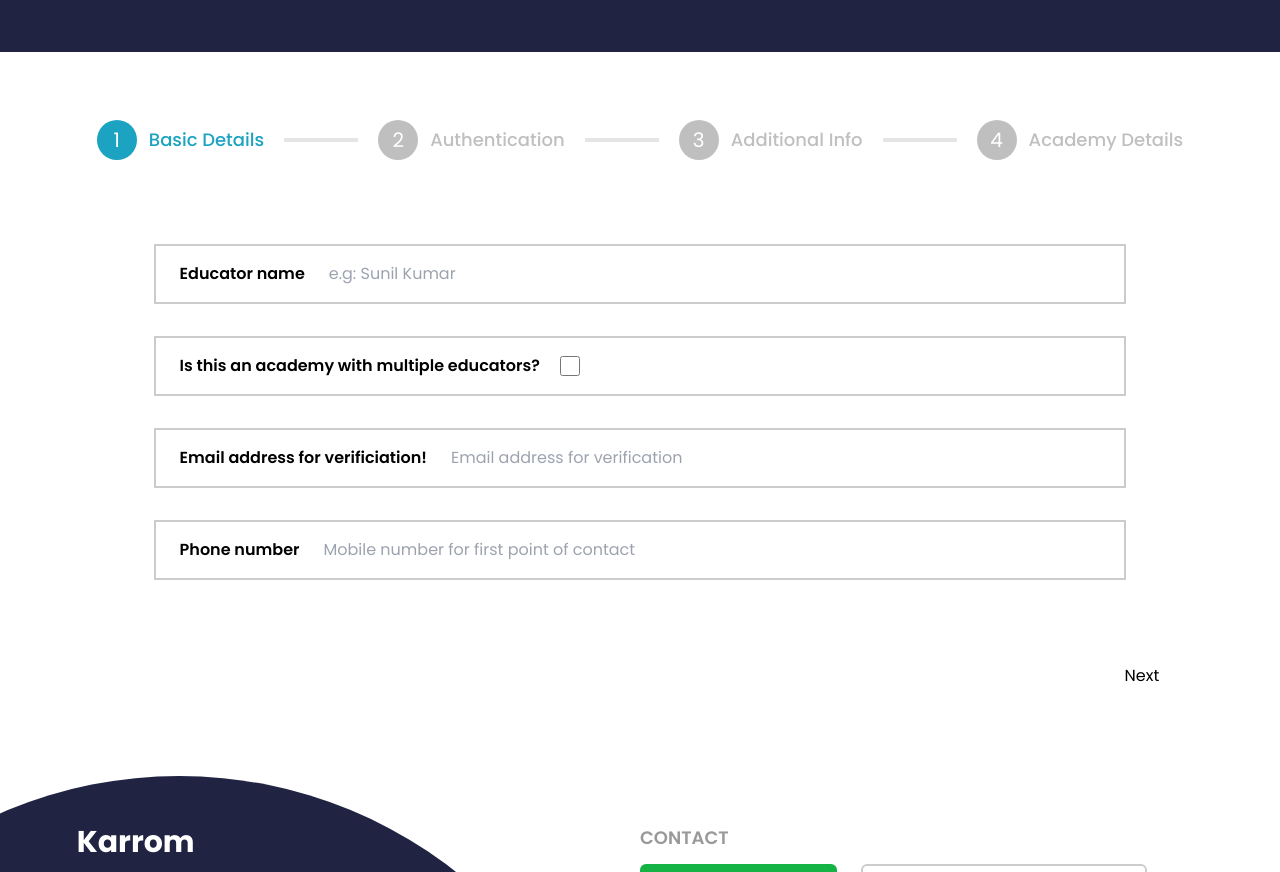
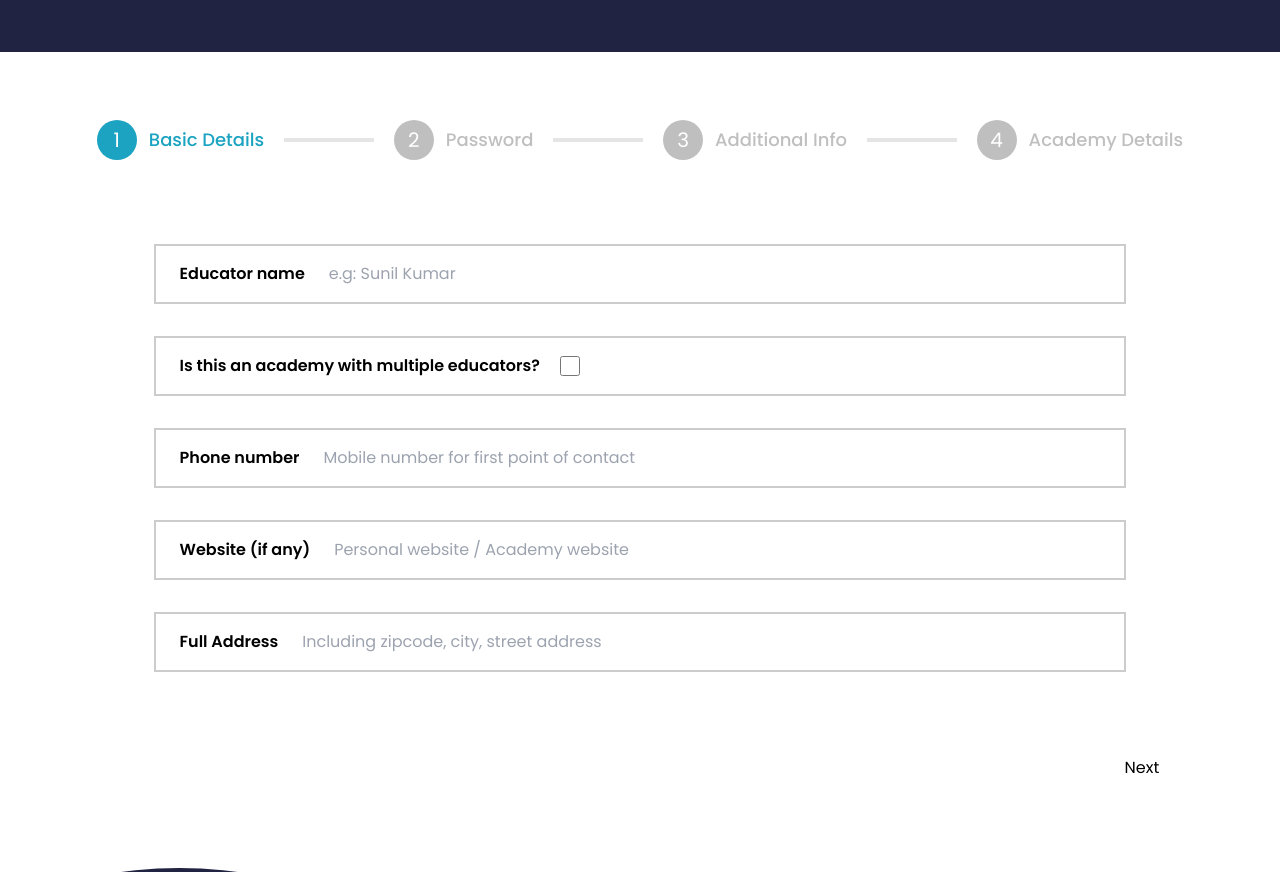
Before and after one commit to Karrom-Ed-Tech/educator-web-client, a React (Vite) app: page /register in a window 1280 px wide. Shown: the part 420-1292 px from the top of the page. Built offline with nearby package versions, Linux system fonts and the light colour scheme; some icons are missing.

Commit message:
Fix form update error and update form fields

```diff
--- a/src/pages/RegisterPage/components/RegistrationForm.tsx
+++ b/src/pages/RegisterPage/components/RegistrationForm.tsx
@@ -1,4 +1,10 @@
-import { FormEventHandler, ReactNode, useRef, useState } from "react";
+import {
+  FormEventHandler,
+  ReactNode,
+  useEffect,
+  useRef,
+  useState,
+} from "react";
 import RegistrationInput, { RegistrationInputProps } from "./RegistrationInput";
 import MaterialIcon from "../../../common/MaterialIcon";
 import { twMerge } from "tailwind-merge";
@@ -11,7 +17,7 @@ const formSteps: { title: string; inputs: RegistrationInputProps[] }[] = [
         name: "name",
         title: "Educator name",
         placeholder: "e.g: Sunil Kumar",
-        constraints: { minLength: 5 }
+        constraints: { minLength: 5 },
       },
       {
         name: "isAcademy",
@@ -20,29 +26,44 @@ const formSteps: { title: string; inputs: RegistrationInputProps[] }[] = [
         optional: true,
       },
       {
-        name: "email",
-        title: "Email address for verificiation!",
-        placeholder:"Email address for verification",
-        type: "email"
-
-      },
-      {
         name: "mobile",
         title: "Phone number",
         placeholder: "Mobile number for first point of contact",
-        constraints: { pattern: `^(0|91)?[6-9][0-9]{9}$` }
+        constraints: { pattern: `^(0|91|\\+91)?[6-9][0-9]{9}$` },
+      },
+      {
+        name: "website",
+        title: "Website (if any)",
+        placeholder: "Personal website / Academy website",
+        type: "url",
+      },
+      {
+        name: "address",
+        title: "Full Address",
+        placeholder: "Including zipcode, city, street address",
+        constraints: {
+          minLength: 15,
+        },
+        type: "string",
       },
     ],
   },
   {
-    title: "Authentication",
+    title: "Password",
     inputs: [
       {
-        name: "verification",
-        placeholder: "e.g: 123456",
-        type:"number",
-        title: "Enter the verification code you received from us!",
-        constraints: { min: 100000, max: 999999},
+        name: "email",
+        title: "Email address for verificiation!",
+        placeholder: "Email address for verification",
+        type: "email",
+      },
+      {
+        name: "password",
+        placeholder: "Set a string password",
+        type: "password",
+        autoComplete: "password",
+        title: "Password",
+        constraints: { minLength: 6 },
         optional: true,
       },
     ],
@@ -51,27 +72,49 @@ const formSteps: { title: string; inputs: RegistrationInputProps[] }[] = [
     title: "Additional Info",
     inputs: [
       {
-        name: "profile-pic",
-        title: "Profile picture",
-        type:"file",
-        optional:false
+        name: "image",
+        title: "Display Picture",
+        type: "file",
+        constraints: { accept: "image/*" },
+        preview: true,
       },
       {
         name: "experience",
         title: "How many years of experience do you have ?",
-        type:"number",
+        type: "number",
         constraints: { min: 0, max: 100 },
       },
       {
+        name: "qualification",
+        title: "Your Qualification",
+        placeholder: "e.g: BSc Chemistry / BTech CSE",
+        type: "string",
+      },
+      {
         name: "degree",
-        title: "Upload your degree!",
+        title: "Upload proof of qualification (degree / certificate)",
         type: "file",
+        constraints: {
+          accept:
+            "image/jpeg,image/png,application/pdf,application/msword,image/x-eps",
+        },
       },
       {
         name: "affliation",
-        title: "Affiliation to any institute?",
+        title: "Specify any institute you are affiliated with [optional]",
+        placeholder: "e.g: IIT Delhi, Mumbai University",
+        optional: true,
       },
-
+      {
+        name: "affliationProof",
+        type: "file",
+        title: "Upload proof of affiliation (if any)",
+        constraints: {
+          accept:
+            "image/jpeg,image/png,application/pdf,application/msword,image/x-eps",
+        },
+        optional: true,
+      },
     ],
   },
   {
@@ -80,43 +123,43 @@ const formSteps: { title: string; inputs: RegistrationInputProps[] }[] = [
       {
         name: "name",
         title: "Name of the academy",
-        placeholder : "e.g: Eras Dance Academy",
+        placeholder: "e.g: Eras Dance Academy",
         constraints: { minLength: 5 },
       },
       {
         name: "Address Line 1",
         title: "Address Line 1",
-        placeholder : "e.g: 123, 4th Cross, 5th Main",
+        placeholder: "e.g: 123, 4th Cross, 5th Main",
         constraints: { minLength: 5 },
       },
       {
         name: "Address Line 2",
         title: "Address Line 2",
-        placeholder : "e.g: 123, 4th Cross, 5th Main",
+        placeholder: "e.g: 123, 4th Cross, 5th Main",
         constraints: { minLength: 5 },
       },
       {
         name: "City",
         title: "City",
-        placeholder : "e.g: Bangalore",
+        placeholder: "e.g: Bangalore",
         constraints: { minLength: 5 },
       },
       {
         name: "State",
         title: "State",
-        placeholder : "e.g: Karnataka",
+        placeholder: "e.g: Karnataka",
         constraints: { minLength: 5 },
       },
       {
         name: "Country",
         title: "Country",
-        placeholder : "e.g: India",
+        placeholder: "e.g: India",
         constraints: { minLength: 5 },
       },
       {
         name: "Pincode",
         title: "Pincode",
-        placeholder : "e.g: 560001",
+        placeholder: "e.g: 560001",
         constraints: { minLength: 5 },
       },
     ],
@@ -127,7 +170,7 @@ export default function RegistrationForm() {
   const [currentStep, setCurrentStep] = useState(0);
   const [formData, setFormData] = useState<object>({});
   const [errorCheckFlag, setErrorCheckFlag] = useState(false);
-  const [profilePic, setProfilePic] = useState<File | null>(null);
+  const [updateFlag, setUpdateFlag] = useState(true);
 
   const currentFormRef = useRef() as React.MutableRefObject<HTMLFormElement>;
 
@@ -146,6 +189,18 @@ export default function RegistrationForm() {
       }, 1);
     }
   }
+
+  useEffect(() => {
+    if (!updateFlag) {
+      setTimeout(() => {
+        setUpdateFlag(true);
+      }, 20);
+    }
+  }, [updateFlag]);
+
+  useEffect(() => {
+    setUpdateFlag(false);
+  }, [currentStep]);
 
   return (
     <form className="min-h-[50vh] flex flex-col p-page py-12">
@@ -201,40 +256,12 @@ export default function RegistrationForm() {
           );
         })}
       </div>
-
-      <form
-        ref={currentFormRef}
-        className="flex-1 flex flex-col items-stretch px-[6vw] gap-y-8 py-16"
-      >
-        {formSteps[currentStep].inputs.map((input, i) => {
-          if (input.name === "profile-pic") {
-            return (
-              <div key={i} className="flex flex-col items-center">
-                {profilePic ? (
-                  <img
-                    src={URL.createObjectURL(profilePic)}
-                    alt="Profile Picture"
-                    className="w-32 h-32 rounded-full object-cover mb-4"
-                  />
-                ) : (
-                  <div className="w-32 h-32 bg-gray-300 rounded-full mb-4" />
-                )}
-                <RegistrationInput
-                  errorCheckFlag={errorCheckFlag}
-                  value={(formData as any)[input.name]}
-                  {...input}
-                  onChange={(event) => {
-                    setProfilePic(event.target.files?.[0] || null);
-                    setFormData((prev) => ({
-                      ...prev,
-                      [input.name]: event.target.value,
-                    }));
-                  }}
-                />
-              </div>
-            );
-          }
-          return (
+      {updateFlag && (
+        <form
+          ref={currentFormRef}
+          className="flex-1 flex flex-col items-stretch px-[6vw] gap-y-8 py-16"
+        >
+          {formSteps[currentStep].inputs.map((input, i) => (
             <RegistrationInput
               key={i}
               errorCheckFlag={errorCheckFlag}
@@ -247,9 +274,9 @@ export default function RegistrationForm() {
                 }));
               }}
             />
-          );
-        })}
-      </form>
+          ))}
+        </form>
+      )}
 
       <div className="flex justify-between p-5">
         {currentStep !== 0 && (
@@ -263,7 +290,11 @@ export default function RegistrationForm() {
           </button>
         )}
         <div className="flex-1" />
-        <button type="button" onClick={nextStepHandler} className="flex items-center gap-x-2">
+        <button
+          type="button"
+          onClick={nextStepHandler}
+          className="flex items-center gap-x-2"
+        >
           Next
           <MaterialIcon codepoint="e5c8" className="inline" />
         </button>
--- a/src/pages/RegisterPage/components/RegistrationInput.tsx
+++ b/src/pages/RegisterPage/components/RegistrationInput.tsx
@@ -16,7 +16,9 @@ export interface RegistrationInputProps {
     minLength?: number;
     maxLength?: number;
     pattern?: string;
+    accept?: string;
   };
+  preview?: boolean;
   errorCheckFlag?: boolean;
   value?: any;
 }
@@ -47,6 +49,8 @@ export default function RegistrationInput(props: RegistrationInputProps) {
   }, []);
 
   return (
+    <>
+      {props.preview && <img src={inputRef.current.value} />}
       <div
         className={twMerge(
           "relative flex items-center py-4 px-6 border-2 border-front border-opacity-20 mobile:flex-col mobile:items-start",
@@ -95,5 +99,6 @@ export default function RegistrationInput(props: RegistrationInputProps) {
         {props.title}
       </div> */}
       </div>
+    </>
   );
 }
```
Lines whose indentation alone changed are shown as unchanged.
